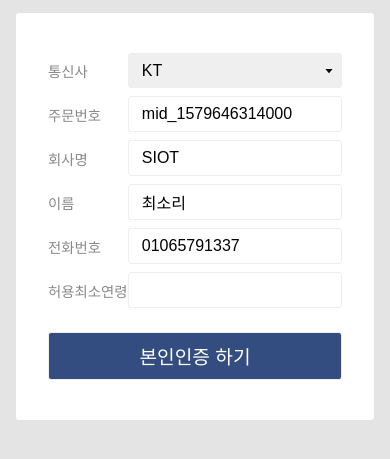
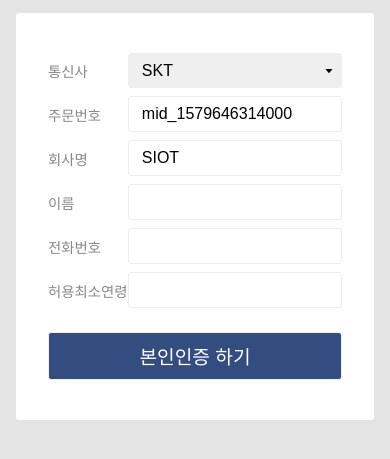
Before and after one commit to iamport/iamport-cordova, a website: page example/www/certification.html in a window 390 px wide. Shown: the part 83-542 px from the top of the page. Drawn offline with Linux system fonts and the light colour scheme; some packages are replaced by stand-ins of ours.

Commit message:
[example] 본인인증 개인정보 삭제

```diff
--- a/example/www/certification.html
+++ b/example/www/certification.html
@@ -26,8 +26,8 @@
               <li>
                 <label for="carrier">통신사</label>
                 <select name="carrier" id="carrier">
+                  <option value="SKT">SKT</option>
                   <option value="KTF">KT</option>
-                  <option value="SKT">SKT</option>
                   <option value="LGT">LGU+</option>
                   <option value="MVNO">알뜰폰</option>
                 </select>
@@ -46,11 +46,11 @@
               </li>
               <li>
                 <label for="name">이름</label>
-                <input type="text" id="name" name="name" value="최소리">
+                <input type="text" id="name" name="name">
               </li>
               <li>
                 <label for="phone">전화번호</label>
-                <input type="number" id="phone" name="phone" value="01065791337">
+                <input type="number" id="phone" name="phone">
               </li>
               <li>
                 <label for="min_age">허용최소연령</label>
```
